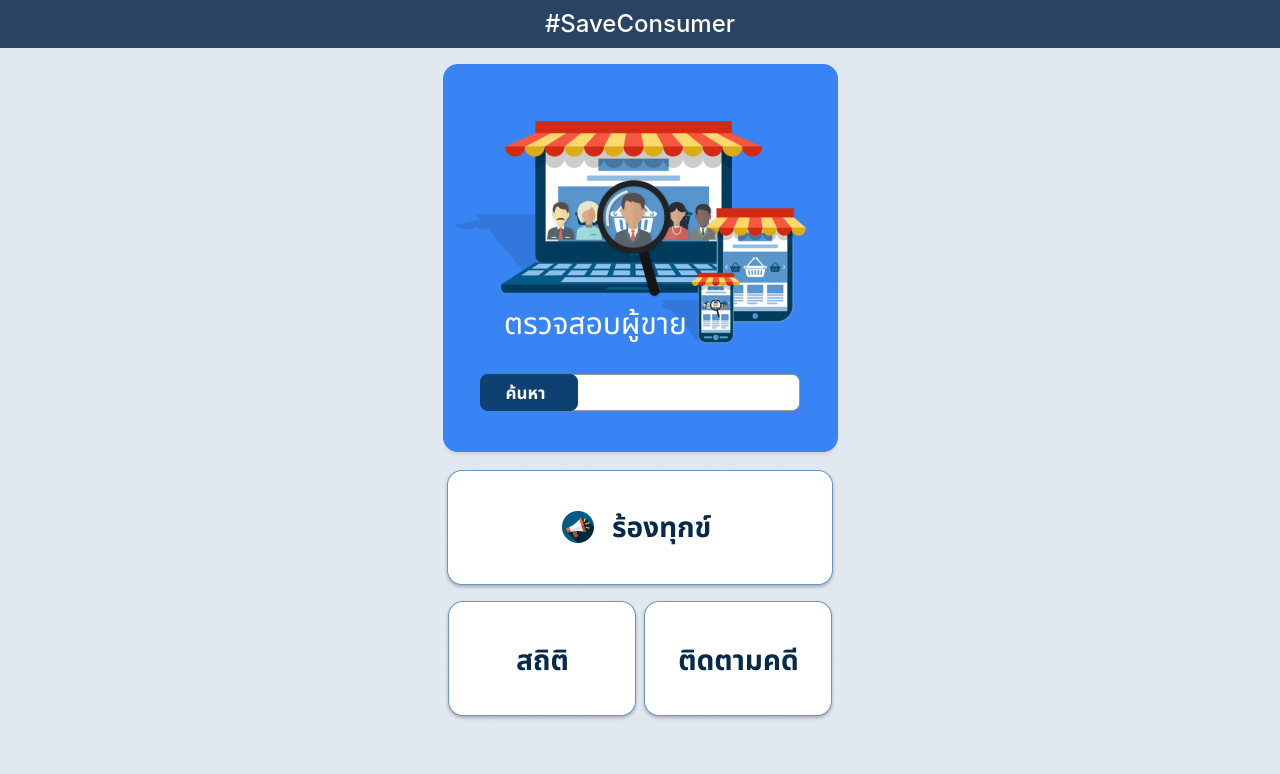
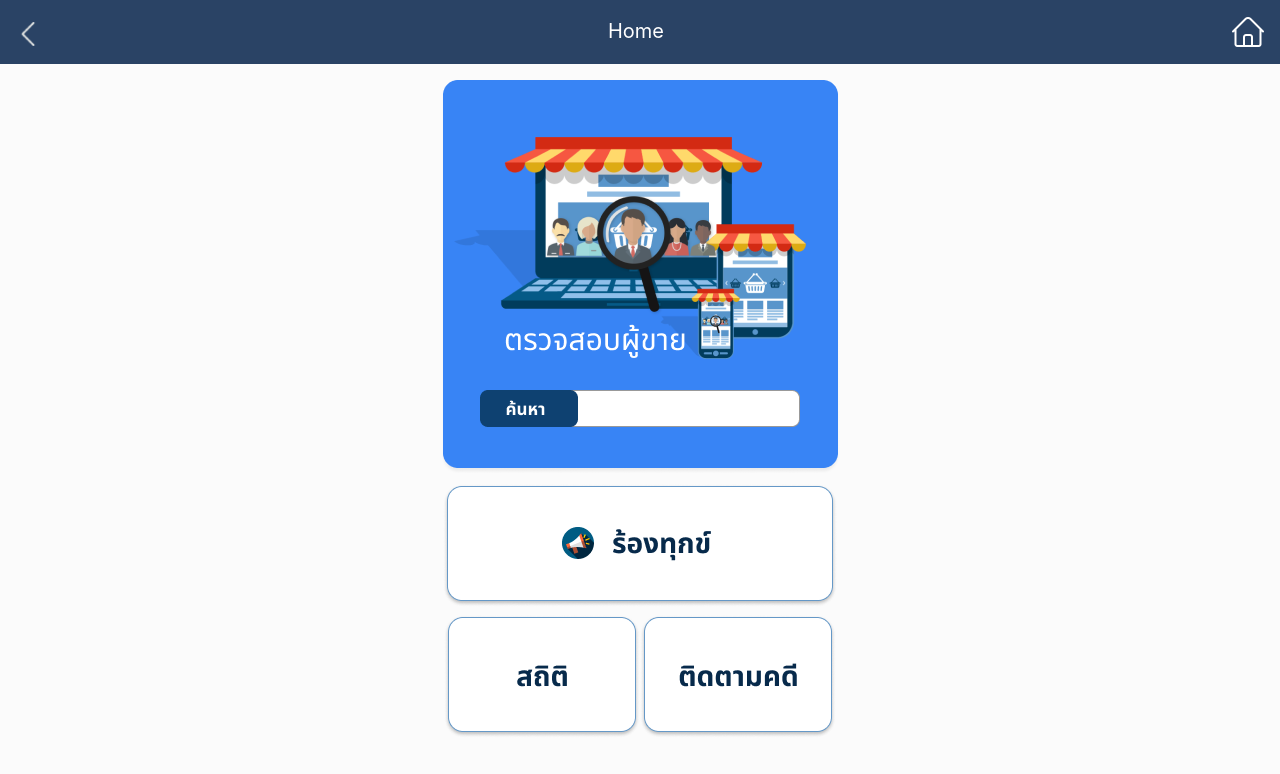
Before and after one commit to Inregist/susc, a React (Create React App) app in the folder frontend/: page / in a window 1280 px wide. Shown: the top 774 px of the page. Built offline with nearby package versions, Linux system fonts and the light colour scheme.

Commit message:
fix home

```diff
--- a/frontend/src/components/MainNavbar.tsx
+++ /dev/null
@@ -1,11 +0,0 @@
-import React from "react";
-
-const MainNavbar = () => {
-  return (
-    <div className="w-full h-12 bg-blue-900 text-white text-2xl font-medium flex justify-center items-center">
-      <div>#SaveConsumer</div>
-    </div>
-  );
-};
-
-export default MainNavbar;
--- a/frontend/src/components/Navbar.tsx
+++ b/frontend/src/components/Navbar.tsx
@@ -2,9 +2,11 @@ import React from "react";
 import home_bt from "../assets/home.png";
 import back_prev from "../assets/left-arrow.png";
 
-const MainNavbar = ({ name }) => {
+const Navbar = ({ name }) => {
   return (
-    <div className="w-full bg-blue-900 text-white text-xl h-16 flex items-center justify-between p-4">
+    <>
+      <div>
+        <div className="fixed w-full bg-blue-900 text-white text-xl h-16 flex items-center justify-between p-4">
           <a href="http://localhost:3000">
             <img src={back_prev} alt="back" className="mt-1 w-6 h-6" />
           </a>
@@ -13,7 +15,10 @@ const MainNavbar = ({ name }) => {
             <img src={home_bt} alt="home" className="w-8 h-8" />
           </a>
         </div>
+      </div>
+      <div className="h-16"></div>
+    </>
   );
 };
 
-export default MainNavbar;
+export default Navbar;
--- a/frontend/src/pages/Home.tsx
+++ b/frontend/src/pages/Home.tsx
@@ -1,16 +1,15 @@
 import React from "react";
-import Navbar from "../components/MainNavbar";
 import Search from "../assets/Search.png";
 import Report from "../assets/Report.png";
 import Statistic from "../assets/Statistic.png";
 import CheckCase from "../assets/CheckCase.png";
+import Navbar from "../components/Navbar";
 
 const Home = () => {
   return (
-    <div>
-      <Navbar/>
-
-      <div className="bg-gray-300 p-4 h-screen">
+    <div className="h-screen">
+    <Navbar name="Home" />
+        <div className="p-4">
           <a href="./search/" className="mb-2 flex justify-center">
             {/* <div className="absolute bottom-0 w-full flex justify-center pb-12">
             <div className="w-2/3 h-8 bg-white flex items-center">
@@ -35,7 +34,6 @@ const Home = () => {
               <img src={CheckCase} alt="check-case" />
             </a>
           </div>
-
         </div>
       </div>
   );
```
Lines whose indentation alone changed are shown as unchanged.
